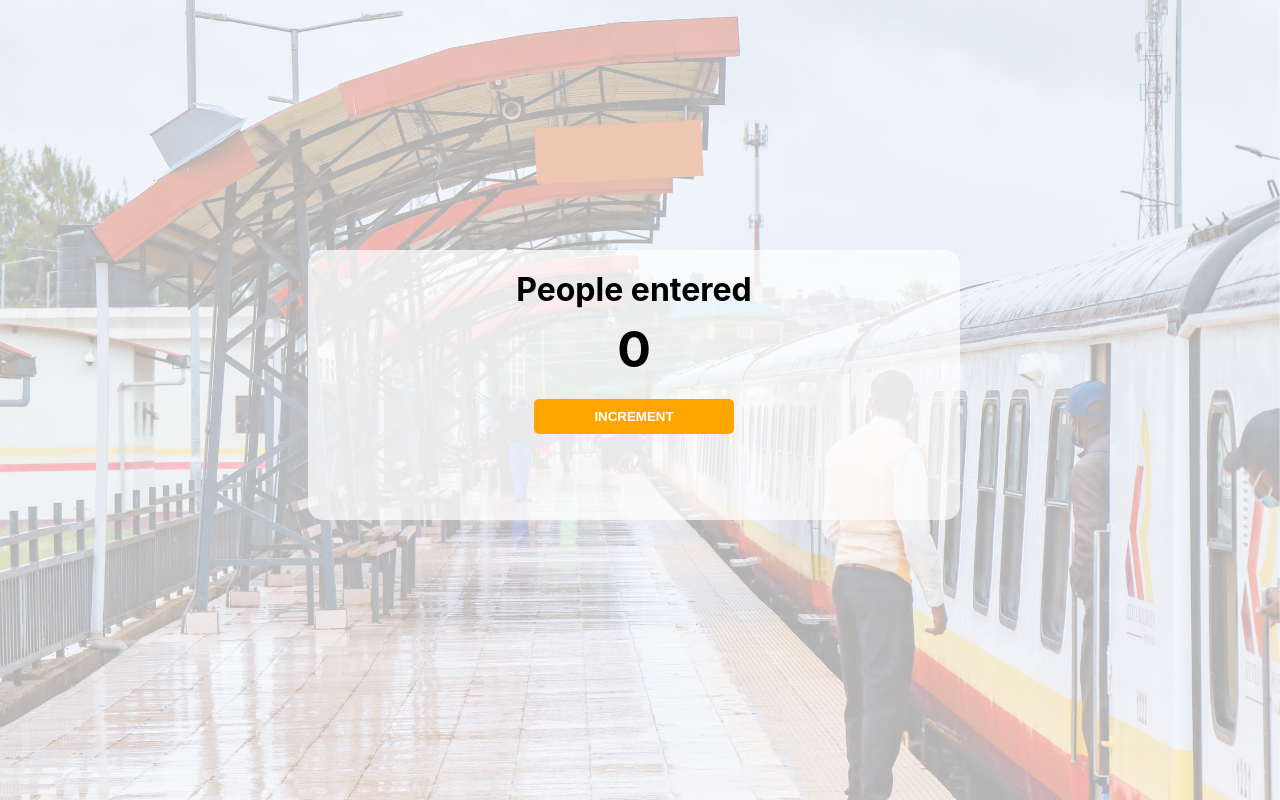
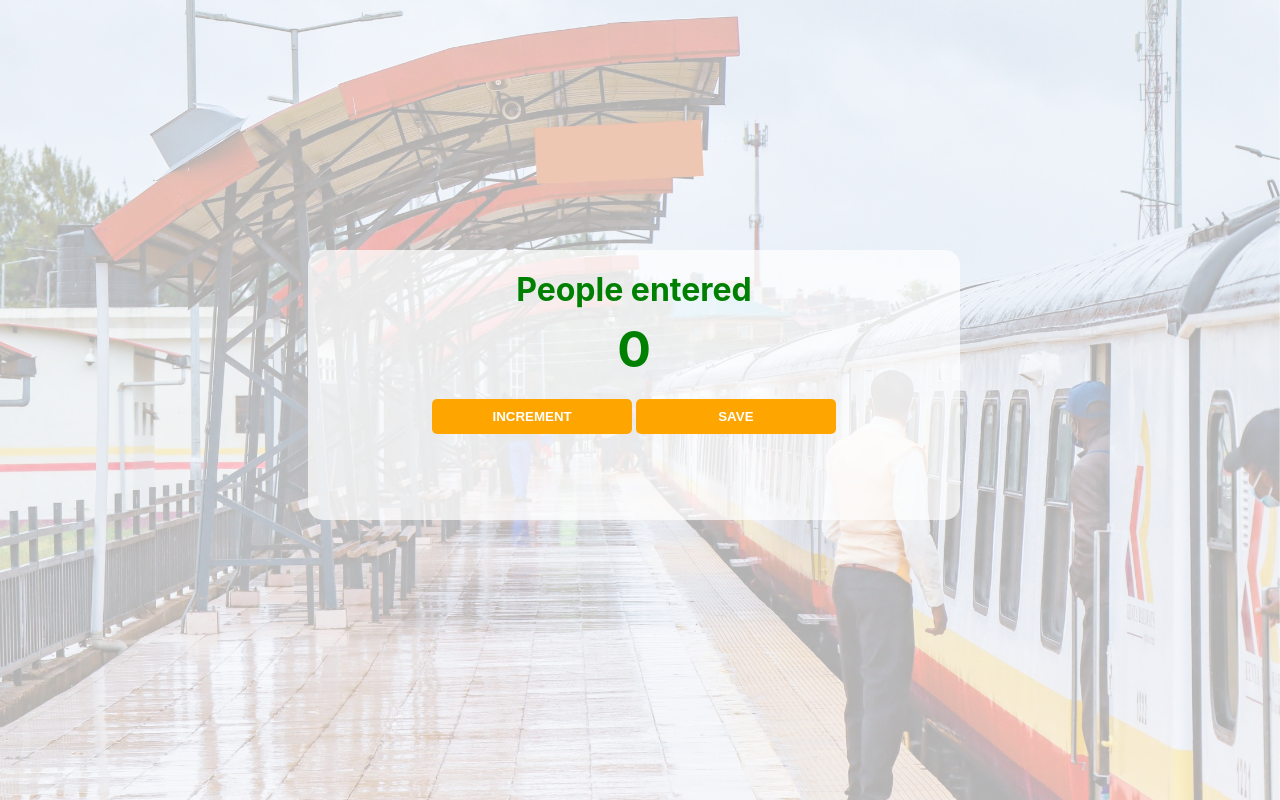
Before and after one commit to Odima-dev/Passenger-Counter-App, a plain HTML site: page index.html in a window 1280 px wide. Drawn offline with Linux system fonts and the light colour scheme.

Commit message:
creating save button

```diff
--- a/index.css
+++ b/index.css
@@ -23,12 +23,14 @@ div {
 h1 {
     margin-top: 10px;
     margin-bottom: 10px;
+    color: green;
 }
 
 h2 {
     font-size: 50px;
     margin-top: 0;
     margin-bottom: 20px;
+    color: green;
 }
 
 button {
@@ -41,12 +43,10 @@ button {
     border: none;
     border-radius: 5px;
     transition: box-shadow 0.3s ease-in-out;
+    background-color: orange;
 }
 
 button:hover {
     box-shadow: 0px 4px 10px rgba(0, 0, 0, 0.3);
+    background-color: green;
 }
-
-#increment-btn {
-    background-color: orange;
-}
--- a/index.html
+++ b/index.html
@@ -9,6 +9,7 @@
             <h1>People entered</h1>
             <h2 id="count-el">0</h2>
             <button id="increment-btn" onclick="increment()">INCREMENT</button>
+            <button id="save-btn" onclick="save()">SAVE</button>
             <script src="index.js"></script>
         </div>
     </body>
--- a/index.js
+++ b/index.js
@@ -6,3 +6,7 @@ function increment() {
     count = count + 1;
     countEl.innerText = count;
 }
+
+function save() {
+
+}
```
